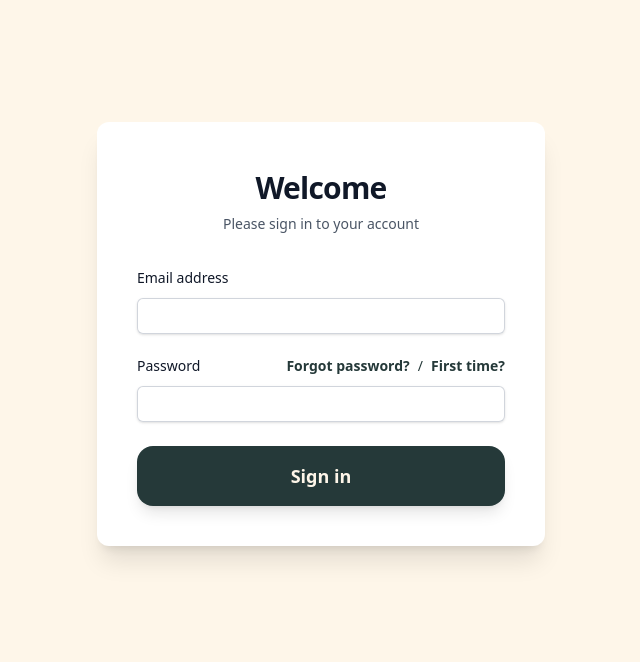
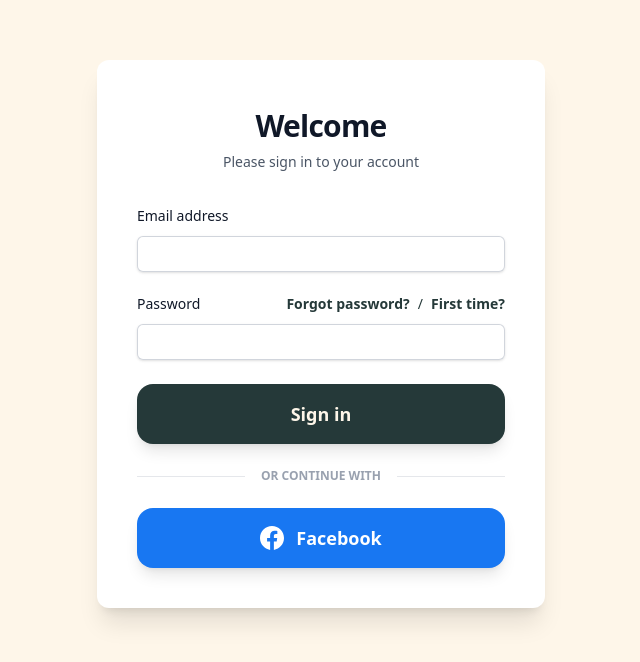
Before and after one commit to Refri19/Cocoshoots, a Next.js app in the folder cocoshootswebsite/: page /login in a window 1280 px wide. Shown: the part 106-768 px from the top of the page, without its empty margins (319-959 px from the left). Built offline with nearby package versions, Linux system fonts and the light colour scheme.

Commit message:
front end and some of the backend

```diff
--- /dev/null
+++ b/cocoshootswebsite/app/(pages)/_app.jsx
@@ -0,0 +1,12 @@
+import { SessionProvider } from "next-auth/react"
+
+export default function App({
+  Component,
+  pageProps: { session, ...pageProps },
+}) {
+  return (
+    <SessionProvider session={session}>
+      <Component {...pageProps} />
+    </SessionProvider>
+  )
+}
--- a/cocoshootswebsite/app/(pages)/apps/auth/[...nextauth].js
+++ b/cocoshootswebsite/app/(pages)/api/auth/[...nextauth].js
@@ -1,5 +1,6 @@
 import NextAuth from "next-auth"
-import facebookProvider from "next-auth/providers/github"
+import facebookProvider from "next-auth/providers/facebook"
+import {signIn} from "next-auth/react";
 
 export const authOptions = {
   // Configure one or more authentication providers
@@ -7,9 +8,11 @@ export const authOptions = {
     facebookProvider({
       clientId: process.env.FACEBOOK_CLIENT_ID,
       clientSecret: process.env.FACEBOOK_CLIENT_SECRET,
+      authorization: {params: { scope: "email public_profile" } },
     }),
     // ...add more providers here
   ],
+  secret:process.env.NEXTAUTH_SECRET,
 }
-
-export default NextAuth(authOptions)
+const handler = NextAuth(authOptions)
+export { handler as GET, handler as POST }
--- /dev/null
+++ b/cocoshootswebsite/app/(pages)/api/facebook/posts/route.ts
@@ -0,0 +1,19 @@
+import { getServerSession } from "next-auth";
+import { authOptions } from "@/lib/auth"; // Your NextAuth config
+import { NextResponse } from "next/server";
+
+export async function GET() {
+  const session = await getServerSession(authOptions);
+
+  if (!session?.accessToken) {
+    return NextResponse.json({ error: "Unauthorized" }, { status: 401 });
+  }
+
+  // Fetching user posts and their attachments (images)
+  const url = `https://graph.facebook.com/me/posts?fields=id,message,created_time,full_picture,attachments{media}&access_token=${session.accessToken}`;
+
+  const res = await fetch(url);
+  const data = await res.json();
+
+  return NextResponse.json({ posts: data.data });
+}
--- a/cocoshootswebsite/app/(pages)/login/page.tsx
+++ b/cocoshootswebsite/app/(pages)/login/page.tsx
@@ -3,35 +3,48 @@
 import { useState, FormEvent } from 'react';
 import Link from 'next/link';
 import { useRouter } from 'next/navigation';
+import { signIn } from 'next-auth/react';
 
 export default function LoginPage() {
   const [email, setEmail] = useState('');
   const [password, setPassword] = useState('');
+
+  // Separate loading states so we know which button was clicked
   const [isLoading, setIsLoading] = useState(false);
+  const [isFBLoading, setIsFBLoading] = useState(false);
+
   const router = useRouter();
 
+  // 1. Shared Login Logic (Simulation)
+  const handleLoginSuccess = async () => {
+    try {
+      // Simulate network delay
+      await new Promise(resolve => setTimeout(resolve, 1000));
+
+      // Set cookie
+      document.cookie = "session=true; path=/; max-age=86400";
+
+      // Redirect
+      router.push('/');
+      router.refresh();
+    } catch (error) {
+      console.error('Login failed:', error);
+    }
+  };
+
+  // 2. Handle Standard Email Login
   const handleSubmit = async (e: FormEvent<HTMLFormElement>) => {
     e.preventDefault();
     setIsLoading(true);
+    await handleLoginSuccess();
+    setIsLoading(false);
+  };
 
-    try {
-      // 1. Simulate API call
-      await new Promise(resolve => setTimeout(resolve, 1000));
-
-      // 2. SET THE COOKIE
-      // In production, your API should set an 'HttpOnly' cookie.
-      // For this demo, we set it via JS so the middleware sees it.
-      document.cookie = "session=true; path=/; max-age=86400";
-
-      // 3. Redirect to home
-      router.push('/');
-      router.refresh(); // Refresh to update middleware state
-
-    } catch (error) {
-      console.error('Login failed:', error);
-    } finally {
-      setIsLoading(false);
-    }
+  // 3. Handle Facebook Login
+  const handleFacebookLogin = async () => {
+    setIsFBLoading(true);
+    // NOTE: In a real app, this is where you call: signIn('facebook')
+    await signIn("facebook", { callbackUrl: '/' });
   };
 
   return (
@@ -80,13 +93,43 @@ export default function LoginPage() {
             </div>
           </div>
 
-          <button
-            type="submit"
-            disabled={isLoading}
-            className="w-full bg-[#253939] text-[#fef6e9] font-bold py-4 px-6 rounded-2xl hover:bg-[#D2532B] active:scale-95 transition-all duration-300 flex items-center justify-center gap-3 text-lg shadow-lg"
-          >
-            {isLoading ? 'Signing in...' : 'Sign in'}
-          </button>
+          <div className="space-y-4">
+            {/* STANDARD SIGN IN BUTTON */}
+            <button
+              type="submit"
+              disabled={isLoading || isFBLoading}
+              className="w-full bg-[#253939] text-[#fef6e9] font-bold py-4 px-6 rounded-2xl hover:bg-[#D2532B] active:scale-95 transition-all duration-300 flex items-center justify-center gap-3 text-lg shadow-lg disabled:opacity-70 disabled:cursor-not-allowed"
+            >
+              {isLoading ? 'Signing in...' : 'Sign in'}
+            </button>
+
+            {/* DIVIDER */}
+            <div className="relative flex py-2 items-center">
+                <div className="flex-grow border-t border-gray-200"></div>
+                <span className="flex-shrink-0 mx-4 text-gray-400 text-xs uppercase font-bold">Or continue with</span>
+                <div className="flex-grow border-t border-gray-200"></div>
+            </div>
+
+            {/* FACEBOOK SIGN UP BUTTON */}
+            <button
+              type="button"
+              onClick={handleFacebookLogin}
+              disabled={isLoading || isFBLoading}
+              className="w-full bg-[#1877F2] text-white font-bold py-4 px-6 rounded-2xl hover:bg-[#166fe5] active:scale-95 transition-all duration-300 flex items-center justify-center gap-3 text-lg shadow-lg disabled:opacity-70 disabled:cursor-not-allowed"
+            >
+              {isFBLoading ? (
+                'Connecting...'
+              ) : (
+                <>
+                  {/* Inline Facebook SVG Logo */}
+                  <svg className="w-6 h-6 fill-current" viewBox="0 0 24 24" xmlns="http://www.w3.org/2000/svg">
+                    <path d="M24 12.073c0-6.627-5.373-12-12-12s-12 5.373-12 12c0 5.99 4.388 10.954 10.125 11.854v-8.385H7.078v-3.47h3.047V9.43c0-3.007 1.792-4.669 4.533-4.669 1.312 0 2.686.235 2.686.235v2.953H15.83c-1.491 0-1.956.925-1.956 1.874v2.25h3.328l-.532 3.47h-2.796v8.385C19.612 23.027 24 18.062 24 12.073z"/>
+                  </svg>
+                  Facebook
+                </>
+              )}
+            </button>
+          </div>
         </form>
       </div>
     </div>
--- /dev/null
+++ b/cocoshootswebsite/app/api/auth/[...nextauth]/route.ts
@@ -0,0 +1,16 @@
+import NextAuth from "next-auth";
+import FacebookProvider from "next-auth/providers/facebook";
+
+export const authOptions = {
+  providers: [
+    FacebookProvider({
+      clientId: process.env.FACEBOOK_CLIENT_ID!,
+      clientSecret: process.env.FACEBOOK_CLIENT_SECRET!,
+      authorization: { params: { scope: 'email public_profile' } },
+    }),
+  ],
+  secret: process.env.NEXTAUTH_SECRET,
+};
+
+const handler = NextAuth(authOptions);
+export { handler as GET, handler as POST };
--- a/cocoshootswebsite/app/layout.tsx
+++ b/cocoshootswebsite/app/layout.tsx
@@ -1,4 +1,4 @@
-'use client';
+"use client";
 
 import { Geist, Geist_Mono } from "next/font/google";
 import "./globals.css";
--- a/cocoshootswebsite/app/sitemap.ts
+++ b/cocoshootswebsite/app/sitemap.ts
@@ -2,4 +2,5 @@ import { Metadata } from "next";
 export const metadata: Metadata = {
   title: "Sitemap - Coco Shoots",
   description: "Sitemap for Coco Shoots website",
+
 };
--- a/cocoshootswebsite/app/ui/header.tsx
+++ b/cocoshootswebsite/app/ui/header.tsx
@@ -35,7 +35,7 @@ function InlineSwitch() {
   );
 }
 
-export default function Header() {
+export default function Header({ session }: { session: any }) {
 
   const [open, setOpen] = useState(false);
   const [userOpen, setUserOpen] = useState(false);
@@ -43,7 +43,7 @@ export default function Header() {
   const [AboutusDropdownOpen, setAboutusDropdownOpen] = useState(false);
   const [MoreDropdownOpen, setMoreDropdownOpen] = useState(false);
   const { theme, setTheme } = useTheme();
-  const [name, setName] = useState('Guest');
+  const [name, setName] = useState('username');
   // Dark mode state
   const [darkMode, setDarkMode] = useState();
   const mobileRef = useRef<HTMLDivElement | null>(null);
@@ -136,7 +136,7 @@ export default function Header() {
             {MoreDropdownOpen && (
               <div className={dropdownClass}>
                 <DropdownLink href="/Blog" label="Studio Blog" desc="Latest updates" />
-                <DropdownLink href="/PostPhoto" label="Post Content" desc="Share your work" />
+                <DropdownLink href="/Share" label="Share our story" desc="Help us spread the word" />
                 <DropdownLink href="/Venue" label="Venues" desc="Schedule now for your event" />
               </div>
             )}
@@ -160,7 +160,8 @@ export default function Header() {
             {userOpen && (
               <div className={`${dropdownClass} right-0 left-auto origin-top-right w-64`}>
                 <div className="px-4 py-3 border-b border-gray-50 mb-2">
-                  <p className="text-sm font-black text-[#253939]">Guest</p>
+                  <p className="text-sm font-black text-[#253939]">{session?.user?.name&&
+                    <p>{session?.user?.name}</p>}</p>
                 </div>
       <DropdownLink href="/Profile" label="Your Profile" desc="Edit your personal information in this website" />
       <div className="flex justify-between items-center px-4 py-3 bg-gray-50 rounded-xl my-2">
```
Also changed, not shown: cocoshootswebsite/app/(pages)/api/auth/route.ts (renamed from cocoshootswebsite/app/(pages)/apps/auth/route.ts).
